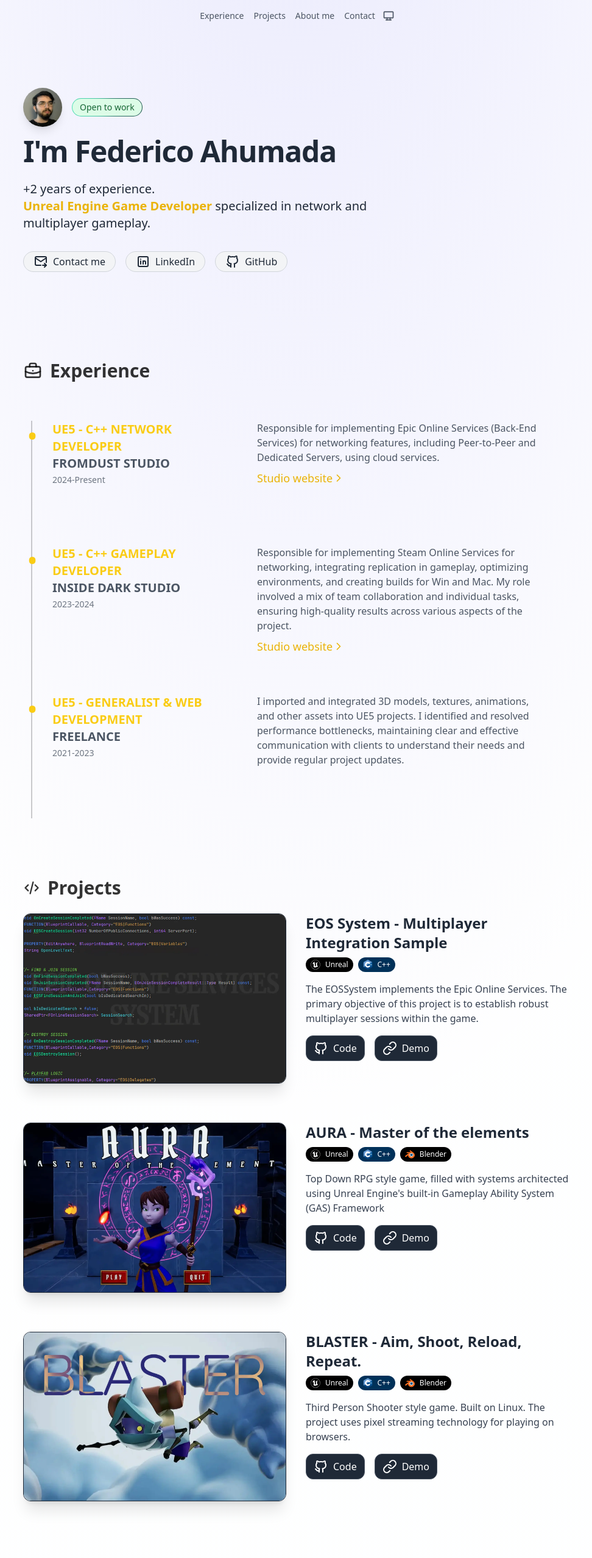
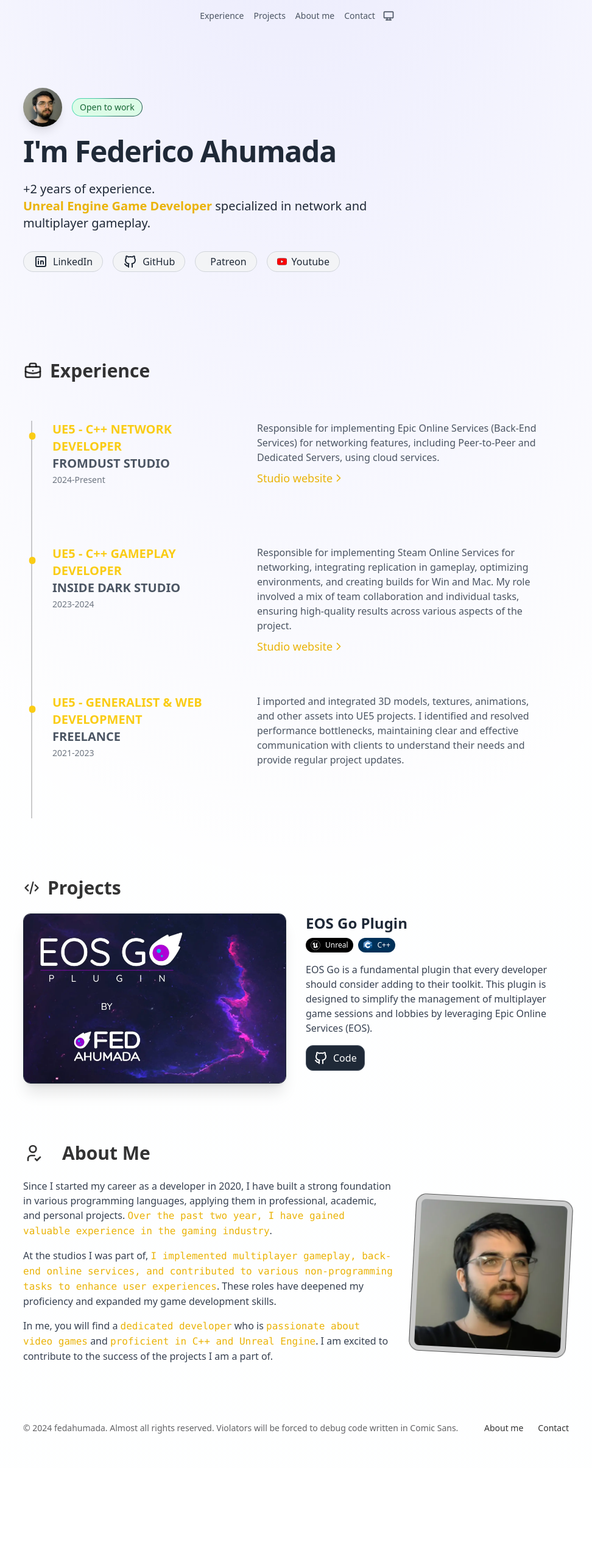
Before and after one commit to fedahumada/fedahumada.github.io, an Astro site: page / in a window 1280 px wide. Shown: the top 2555 px of the page at 61% size, without its empty margins (154-1126 px from the left). After the commit the page ends 2408 px from the top, so only its background shows below. Built offline with nearby package versions, Linux system fonts and the light colour scheme; Astro itself is replaced by a stand-in of ours.

Commit message:
Eos Go project and social links

```diff
--- a/src/components/Hero.astro
+++ b/src/components/Hero.astro
@@ -3,7 +3,8 @@
 import Badge from "../components/Badge.astro"
 import LinkedInIcon from "../components/icons/LinkedIn.astro"
 import GitHubIcon from "../components/icons/GitHub.astro"
-import MailIcon from "../components/icons/Mail.astro"
+import PatreonIcon from "../components/icons/Patreon.astro"
+import YoutubeIcon from "../components/icons/Youtube.astro"
 import SocialPill from "../components/SocialPill.astro"
 ---
 
@@ -35,10 +36,6 @@
     <strong>Unreal Engine Game Developer</strong> specialized in network and multiplayer gameplay.
   </p>
   <nav class="flex flex-wrap gap-4 mt-8">
-    <SocialPill href="mailto:fahumadaok@gmail.com">
-      <MailIcon class="size-4" />
-      Contact me
-    </SocialPill>
     <SocialPill href="https://www.linkedin.com/in/fedahumada/">
       <LinkedInIcon class="size-4" />
       LinkedIn
@@ -47,5 +44,13 @@
       <GitHubIcon class="size-4" />
       GitHub
     </SocialPill>
+    <SocialPill href="https://www.patreon.com/fedahumada">
+      <PatreonIcon class="size-4" />
+      Patreon
+    </SocialPill>
+    <SocialPill href="https://www.youtube.com/channel/UCIQKsRB6SaiWnN4Cd8hJS2w">
+      <YoutubeIcon class="size-4" />
+      Youtube
+    </SocialPill>
   </nav>
 </div>
--- a/src/components/Projects.astro
+++ b/src/components/Projects.astro
@@ -24,30 +24,38 @@
   },
 }
 const PROJECTS = [
-  {
-    title: "EOS System - Multiplayer Integration Sample",
-    description: "The EOSSystem implements the Epic Online Services. The primary objective of this project is to establish robust multiplayer sessions within the game.",
-    link: "https://github.com/fedahumada/EOSSystem/releases",
-    github: "https://github.com/fedahumada/EOSSystem",
-    image: "/projects/eos.webp",
+{
+    title: "EOS Go Plugin",
+    description: "EOS Go is a fundamental plugin that every developer should consider adding to their toolkit. This plugin is designed to simplify the management of multiplayer game sessions and lobbies by leveraging Epic Online Services (EOS).",
+    //link: " ",
+    github: "https://github.com/fedahumadastudio?view_as=public",
+    image: "/projects/eos-go.webp",
     tags: [TAGS.UNREAL, TAGS.CPLUSPLUS],
   },
-  {
-    title: "AURA - Master of the elements",
-    description: "Top Down RPG style game, filled with systems architected using Unreal Engine's built-in Gameplay Ability System (GAS) Framework",
-    link: "https://github.com/fedahumada/Aura/releases",
-    github: "https://github.com/fedahumada/Aura",
-    image: "/projects/aura.webp",
-    tags: [TAGS.UNREAL, TAGS.CPLUSPLUS, TAGS.BLENDER],
-  },
-  {
-    title: "BLASTER - Aim, Shoot, Reload, Repeat.",
-    description: "Third Person Shooter style game. Built on Linux. The project uses pixel streaming technology for playing on browsers.",
-    link: "https://arcanemirage.com/project/3064?token=dd4x0VX1mVrM",
-    github: "https://github.com/fedahumada/Blaster",
-    image: "/projects/blaster.webp",
-    tags: [TAGS.UNREAL, TAGS.CPLUSPLUS, TAGS.BLENDER],
-  },
+  // {
+  //   title: "EOS System - Multiplayer Integration Sample",
+  //   description: "The EOSSystem implements the Epic Online Services. The primary objective of this project is to establish robust multiplayer sessions within the game.",
+  //   link: "https://github.com/fedahumada/EOSSystem/releases",
+  //   github: "https://github.com/fedahumada/EOSSystem",
+  //   image: "/projects/eos.webp",
+  //   tags: [TAGS.UNREAL, TAGS.CPLUSPLUS],
+  // },
+  // {
+  //   title: "AURA - Master of the elements",
+  //   description: "Top Down RPG style game, filled with systems architected using Unreal Engine's built-in Gameplay Ability System (GAS) Framework",
+  //   link: "https://github.com/fedahumada/Aura/releases",
+  //   github: "https://github.com/fedahumada/Aura",
+  //   image: "/projects/aura.webp",
+  //   tags: [TAGS.UNREAL, TAGS.CPLUSPLUS, TAGS.BLENDER],
+  // },
+  // {
+  //   title: "BLASTER - Aim, Shoot, Reload, Repeat.",
+  //   description: "Third Person Shooter style game. Built on Linux. The project uses pixel streaming technology for playing on browsers.",
+  //   link: "https://arcanemirage.com/project/3064?token=dd4x0VX1mVrM",
+  //   github: "https://github.com/fedahumada/Blaster",
+  //   image: "/projects/blaster.webp",
+  //   tags: [TAGS.UNREAL, TAGS.CPLUSPLUS, TAGS.BLENDER],
+  // },
 ]
 ---
 
--- /dev/null
+++ b/src/components/icons/Youtube.astro
@@ -0,0 +1 @@
+<svg {...Astro.props} viewBox="0 0 256 180" width="256" height="180" xmlns="http://www.w3.org/2000/svg" preserveAspectRatio="xMidYMid" stroke-width="6" stroke="currentColor" fill="none" stroke-linecap="round" stroke-linejoin="round"><path d="M250.346 28.075A32.18 32.18 0 0 0 227.69 5.418C207.824 0 127.87 0 127.87 0S47.912.164 28.046 5.582A32.18 32.18 0 0 0 5.39 28.24c-6.009 35.298-8.34 89.084.165 122.97a32.18 32.18 0 0 0 22.656 22.657c19.866 5.418 99.822 5.418 99.822 5.418s79.955 0 99.82-5.418a32.18 32.18 0 0 0 22.657-22.657c6.338-35.348 8.291-89.1-.164-123.134Z" fill="red"/><path fill="#FFF" d="m102.421 128.06 66.328-38.418-66.328-38.418z"/></svg>
```
Also changed, not shown: src/components/icons/Patreon.astro (added, +1 -0 lines), public/projects/eos-go.webp (added).
